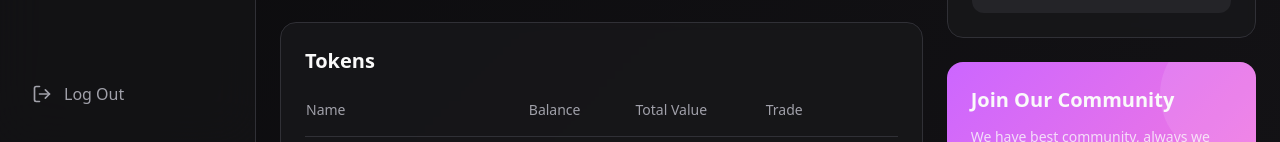
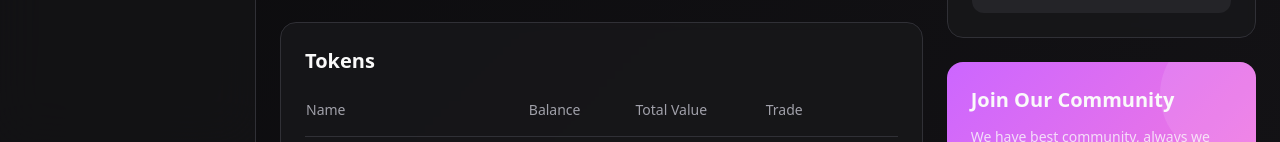
Before and after one commit to abhinavsudhik/stock-prophecy, a React (Vite) app: page / in a window 1280 px wide. Shown: the part 658-800 px from the top of the page. Built offline with nearby package versions, Linux system fonts and the light colour scheme; the HTML template or start-up script is replaced by a standard one.

Commit message:
Remove sidebar button

```diff
--- a/src/components/Sidebar.tsx
+++ b/src/components/Sidebar.tsx
@@ -1,4 +1,4 @@
-import { LayoutGrid, TrendingUp, CreditCard, Layers, Settings, User, LogOut } from "lucide-react";
+import { LayoutGrid, TrendingUp, CreditCard, Layers, Settings, User } from "lucide-react";
 import { cn } from "@/lib/utils";
 
 const navigation = [
@@ -38,13 +38,6 @@ export const Sidebar = () => {
           </button>
         ))}
       </nav>
-
-      <div className="absolute bottom-6 left-4 right-4">
-        <button className="w-full flex items-center space-x-3 px-4 py-3 rounded-xl text-muted-foreground hover:text-foreground hover:bg-muted transition-smooth">
-          <LogOut className="w-5 h-5" />
-          <span className="font-medium">Log Out</span>
-        </button>
-      </div>
     </div>
   );
 };
```
